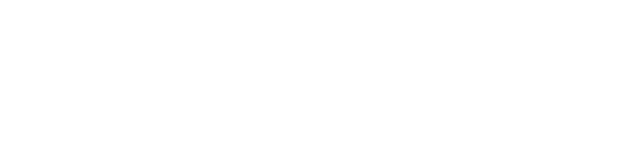
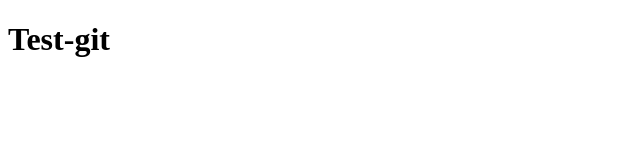
Before and after one commit to GiorgioBolzoni/test-git, a plain HTML site: page index.html in a window 1280 px wide. Shown: the whole page, without its empty margins (0-640 px from the left). Drawn offline with Linux system fonts and the light colour scheme.

Commit message:
Create title

```diff
--- a/index.html
+++ b/index.html
@@ -6,6 +6,6 @@
     <title>Document</title>
 </head>
 <body>
-
+    <h1>Test-git</h1>
 </body>
 </html>
```
